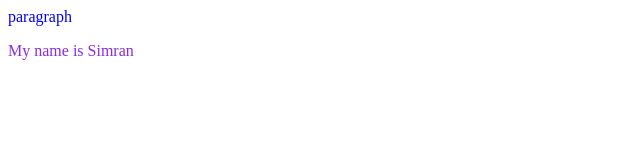
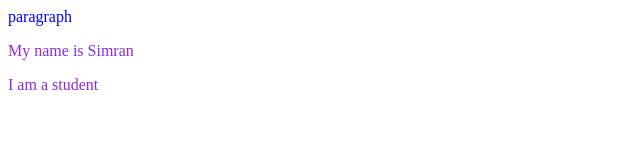
Before and after one commit to SIMRAN-crypto-code/localrepo, a plain HTML site: page index.html in a window 1280 px wide. Shown: the whole page, without its empty margins (0-640 px from the left). Drawn offline with Linux system fonts and the light colour scheme.

Commit message:
added new features

```diff
--- a/index.html
+++ b/index.html
@@ -9,5 +9,6 @@
 <body>
     <h>paragraph</h>
     <p>My name is Simran</p>
+    <p>I am a student</p>
 </body>
 </html>
```
